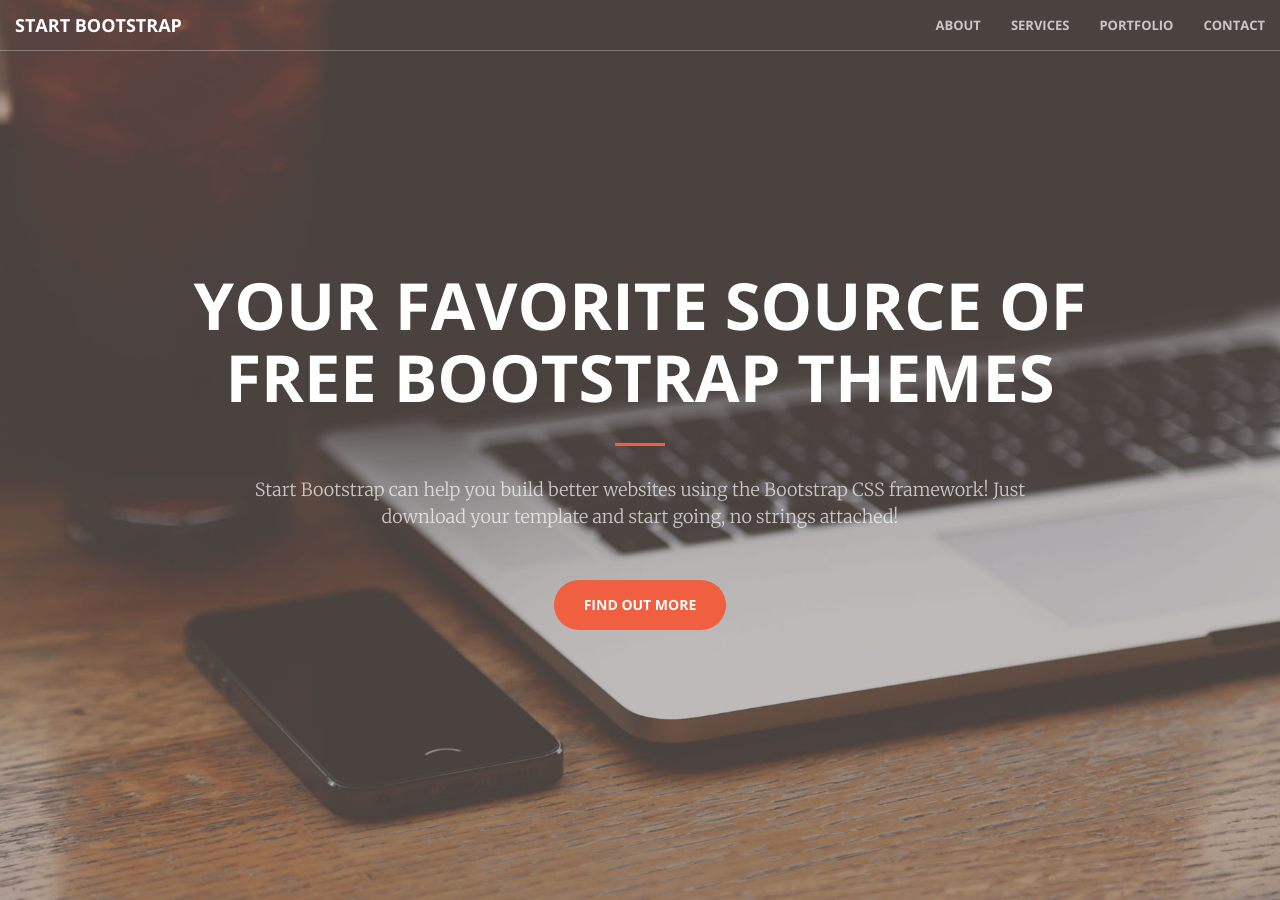
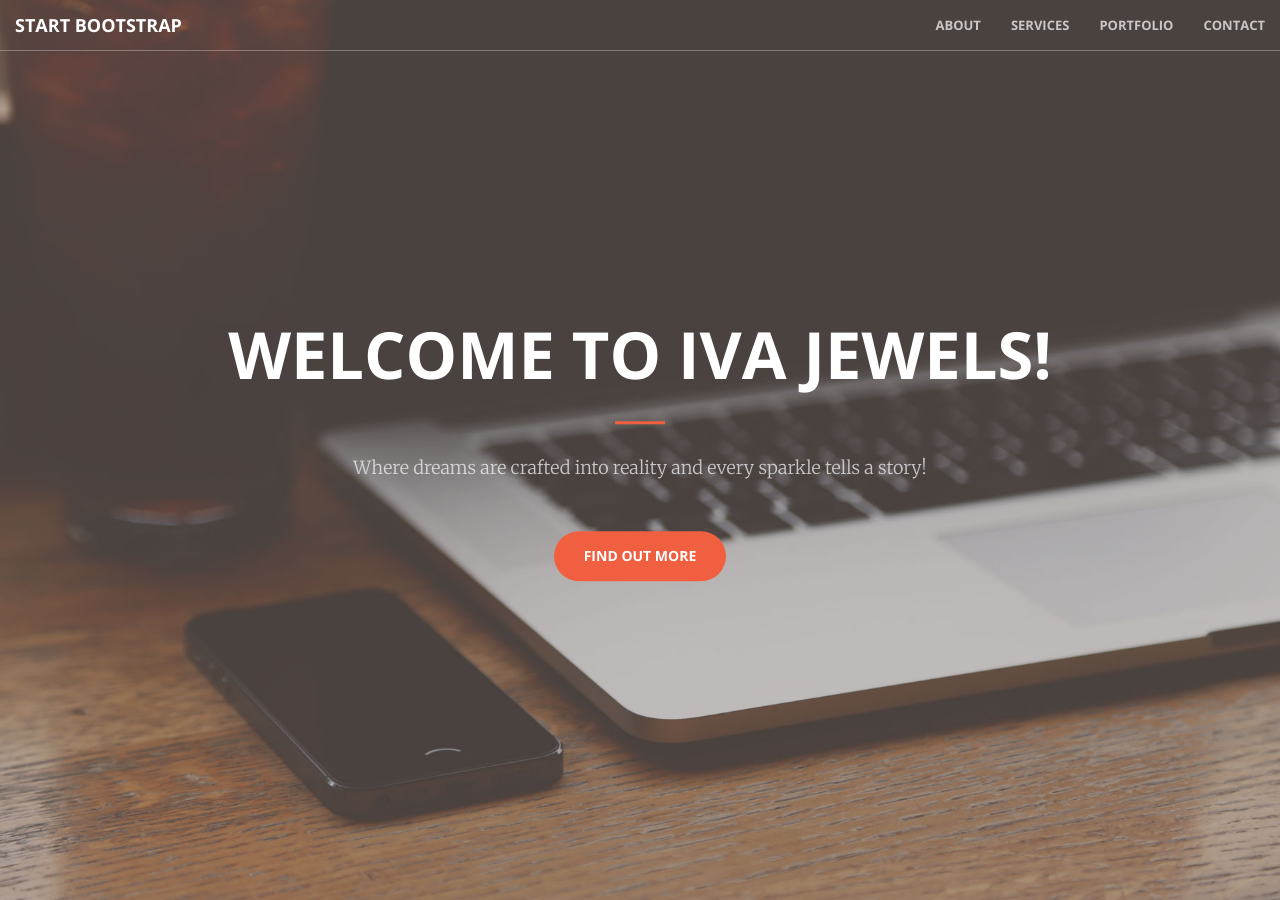
Before and after one commit to IvaJewels/IvaJewels.github.io, a Jekyll site: the page built from index.html, in a window 1280 px wide and 900 px high. Built offline with Jekyll 4.4.1, drawn with Linux system fonts in a browser that asks for light colours; some of the changed text lies outside the part shown.

Commit message:
adding details

```diff
--- a/_includes/call-to-action.html
+++ b/_includes/call-to-action.html
@@ -2,9 +2,9 @@
     <div class="container">
         <div class="row">
             <div class="col-lg-8 col-lg-offset-2 text-center">
-                <h2 class="section-heading">We've got what you need!</h2>
+                <h2 class="section-heading">Bring your imagination to life with Iva Jewels!</h2>
                 <hr class="light">
-                <p class="text-faded">Start Bootstrap has everything you need to get your new website up and running in no time! All of the templates and themes on Start Bootstrap are open source, free to download, and easy to use. No strings attached!</p>
+                <p class="text-faded">As a family-owned Custom Fine Jewelry business, we are dedicated to turning your visions into exquisite pieces that adorn your life's most cherished moments. With the brilliance of diamonds and the touch of our artisans, we spread happiness one shimmer at a time.</p>
                 <a href="#" class="btn btn-default btn-xl">Get Started!</a>
             </div>
         </div>
--- a/_includes/contact.html
+++ b/_includes/contact.html
@@ -7,23 +7,23 @@
                 <p>Ready to start your next project with us? That's great! Give us a call or send us an email and we will get back to you as soon as possible!</p>
             </div>
             <div class="col-lg-2 col-lg-offset-2 text-center">
-            <a href="https://twitter.com/{{ site.twitter_username }}">
-                <i class="fa fa-twitter fa-3x wow bounceIn" data-wow-delay=".1s"></i>
-                <p>{{ site.twitter_username }}</p>
+                <a href="tel:+11111111111">
+                    <i class="fa fa-phone fa-3x wow bounceIn" data-wow-delay=".1s"></i>
+                    <p>111-111-1111</p>
                 </a>
             </div>
             <div class="col-lg-2 col-lg-offset-1 text-center">
-            <a href="mailto:{{ site.email }}">
+                <a href="mailto:ivajewels@gmail.com">
                     <i class="fa fa-envelope-o fa-3x wow bounceIn" data-wow-delay=".1s"></i>
-                <p>{{ site.email }}</p>
+                    <p>ivajewels@gmail.com</p>
                 </a>
             </div>
             <div class="col-lg-2 col-lg-offset-1 text-center">
-            <a href="https://github.com/{{ site.github_username }}">
-            <i class="fa fa-github fa-3x wow bounceIn" data-wow-delay=".1s"></i>
-                <p>{{ site.github_username }}</p>
+                <a href="https://www.instagram.com/ivajewelsco">
+                    <i class="fa fa-instagram fa-3x wow bounceIn" data-wow-delay=".1s"></i>
+                    <p>@ivajewelsco</p>
                 </a>
             </div>
-
+        </div>
     </div>
 </section>
--- a/_includes/header.html
+++ b/_includes/header.html
@@ -1,9 +1,9 @@
 <header>
     <div class="header-content">
         <div class="header-content-inner">
-            <h1>Your Favorite Source of Free Bootstrap Themes</h1>
+            <h1>Welcome to Iva Jewels!</h1>
             <hr>
-            <p>Start Bootstrap can help you build better websites using the Bootstrap CSS framework! Just download your template and start going, no strings attached!</p>
+            <p>Where dreams are crafted into reality and every sparkle tells a story!</p>
             <a href="#about" class="btn btn-primary btn-xl page-scroll">Find Out More</a>
         </div>
     </div>
```
Lines whose indentation alone changed are shown as unchanged.
